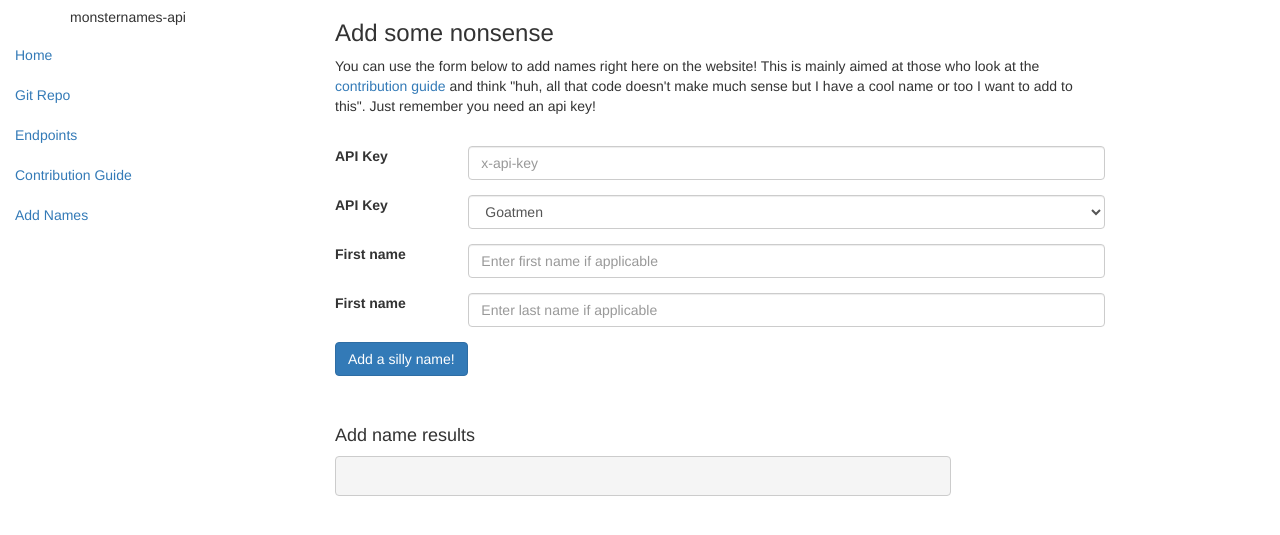
After one commit to benjaminlukeclark/monsternames-api, a Flask app: template templates/add_names.html in a window 1280 px wide. The commit adds this page. Shown: the top 535 px of the page. Run offline with Flask 2, Linux system fonts and the light colour scheme; the template is opened without the code that fills it, so the values that code supplies are empty; parts of the project's set-up code (start-up, migrations or seed data) failed here and were passed over; some libraries are stand-ins or nearby versions.

Commit message:
Begun drafting add_names page

```diff
--- a/application.py
+++ b/application.py
@@ -21,9 +21,9 @@ application = Flask(__name__)
 def home():
     return render_template('home.html')
 
-@application.route('/contribute')
+@application.route('/contribution-guide')
 def contribute():
-    return render_template('contribute.html')
+    return render_template('contribution_guide.html')
 
 
 @application.route('/endpoints')
--- /dev/null
+++ b/static/js/add_names.js
@@ -0,0 +1,32 @@
+// function called to post to api to add new entry
+function apiPost(e) {
+  alert('hello world!')
+  return false;
+}
+
+// function called on home page to get example restapi output
+function apiGet(e) {
+    // get url from page
+    var selectList = document.getElementById("endpointSelect");
+    var url = selectList.options[selectList.selectedIndex].value;
+    console.log(url)
+    fetch(url)
+    .then((resp) => resp.json()) // Transform the data into json
+    .then(function(data) {
+      let dataJson = JSON.stringify(data, null, 4)
+      console.log(dataJson)
+      document.getElementById("apiGetResult").innerHTML = dataJson
+      })
+    .catch(function(err) {
+      let errorDict = {"error" : "Unable to query API", "errorDetails" : {} }
+      errorDict["errorDetails"] = {
+        "exception" : err.name,
+        "message" : err.message
+      }
+      console.log(errorDict)
+      let errorJson = JSON.stringify(errorDict, null, 4)
+      document.getElementById("apiGetResult").innerHTML = errorJson
+    })
+
+    return false // done to prevent reload of page
+}
--- /dev/null
+++ b/templates/add_names.html
@@ -0,0 +1,87 @@
+<!doctype html>
+<html lang="en">
+  <head>
+    <meta charset="utf-8">
+    <!-- load bootstrap-->
+    <!-- Latest compiled and minified CSS -->
+    <link rel="stylesheet" href="https://maxcdn.bootstrapcdn.com/bootstrap/3.4.1/css/bootstrap.min.css">
+    <!-- Our JS -->
+    <script type="text/javascript"
+    src="{{ url_for('static', filename='js/add_names.js') }}"></script>
+    <!-- Title for the webpage -->
+    <title>monsternames-api</title>
+  </head>
+  <body>
+
+    <!-- Sidebar -->
+    <div style="position: fixed; top: 0; width: 20%;">
+      <div>
+        <h5 class="font-weight-bold text-center">monsternames-api</h5>
+      </div>
+      <ul class="nav nav-sidebar">
+          <li class="active"><a href= "{{ url_for('home') }}" >Home</a></li>
+          <li><a href="https://github.com/Sudoblark/monsternames-api">Git Repo</a></li>
+          <li><a href= "{{ url_for('endpoints') }}" >Endpoints</a></li>
+          <li><a href="{{ url_for('contribute_guide') }}" >Contribution Guide</a></li>
+          <li><a href="{{ url_for('add_names') }}" > Add Names </a></li>
+      </ul>
+    </div>
+
+    <!-- Main body -->
+    <div class="container-fluid" style="margin-left: 25%;">
+    <div class="row">
+    <div class="col-sm-9 col-md-10 main">
+      <!-- Header and first para -->
+      <h3>Add some nonsense</h3>
+      <p>You can use the form below to add names right here on the website! This is mainly aimed at those who look at the <a href="{{ url_for('contribute') }}" >contribution guide</a> and think "huh, all that code doesn't make much sense but I have a cool name or too I want to add to this". Just remember you need an api key!</p>
+      <!-- Example interaction with endpoints -->
+      <br>
+      <form class="form">
+        <!-- Input API key -->
+        <div class="form-group row">
+          <label for="apiKeyInput" class="col-sm-2 col-form-label">API Key</label>
+          <div class="col-sm-10">
+            <input type="password" class="form-control" id="apiKeyInput" placeholder="x-api-key">
+          </div>
+        </div>
+        <!-- Select monster -->
+        <div class="form-group row">
+          <label for="monsterSelect" class="col-sm-2 col-form-label">API Key</label>
+          <div class="col-sm-10">
+            <select id="monsterSelect" class="form-control p-3">
+              <option value="Goatmen">Goatmen</option>
+              <option value="Goblin">Goblin</option>
+              <option value="Ogre">Ogre</option>
+              <option value="Orc">Orc</option>
+              <option value="Skeleton">Skeleton</option>
+              <option value="Troll">Troll</option>
+            </select>
+          </div>
+        </div>
+        <!-- Input first name -->
+        <div class="form-group row">
+          <label for="firstNameInput" class="col-sm-2 col-form-label">First name</label>
+          <div class="col-sm-10">
+            <input type="text" class="form-control" id="firstNameInput" placeholder="Enter first name if applicable">
+          </div>
+        </div>
+        <!-- Input last name -->
+        <div class="form-group row">
+          <label for="lastNameInput" class="col-sm-2 col-form-label">First name</label>
+          <div class="col-sm-10">
+            <input type="text" class="form-control" id="lastNameInput" placeholder="Enter last name if applicable">
+          </div>
+        </div>
+        <button type="button" class="btn btn-primary" id="apiPostButton" onclick="apiPost()">Add a silly name!</button>
+      </form>
+      <!-- Display results of interaction with endpoint -->
+      <br><br>
+        <h4> Add name results </h4>
+        <pre style="max-width: 80%;" id="apiPostResult">
+        </pre>
+      </div>
+  </div>
+</div>
+</div>
+</body>
+</html>
--- a/templates/contribute.html
+++ b/templates/contribution_guide.html
@@ -20,6 +20,7 @@
           <li><a href="https://github.com/Sudoblark/monsternames-api">Git Repo</a></li>
           <li><a href= "{{ url_for('endpoints') }}" >Endpoints</a></li>
           <li><a href="{{ url_for('contribute') }}" >Contribute</a></li>
+          <li><a href="{{ url_for('add_names') }}" > Add Names </a></li>
       </ul>
     </div>
 
--- a/templates/endpoints.html
+++ b/templates/endpoints.html
@@ -23,6 +23,7 @@
           <li><a href="https://github.com/Sudoblark/monsternames-api">Git Repo</a></li>
           <li><a href= "{{ url_for('endpoints') }}" >Endpoints</a></li>
           <li><a href="{{ url_for('contribute') }}" >Contribute</a></li>
+          <li><a href="{{ url_for('add_names') }}" > Add Names </a></li>
       </ul>
     </div>
 
--- a/templates/home.html
+++ b/templates/home.html
@@ -22,7 +22,8 @@
           <li class="active"><a href= "{{ url_for('home') }}" >Home</a></li>
           <li><a href="https://github.com/Sudoblark/monsternames-api">Git Repo</a></li>
           <li><a href= "{{ url_for('endpoints') }}" >Endpoints</a></li>
-          <li><a href="{{ url_for('contribute') }}" >Contribute</a></li>
+          <li><a href="{{ url_for('contribute_guide') }}" >Contribution Guide</a></li>
+          <li><a href="{{ url_for('add_names') }}" > Add Names </a></li>
       </ul>
     </div>
 
```
